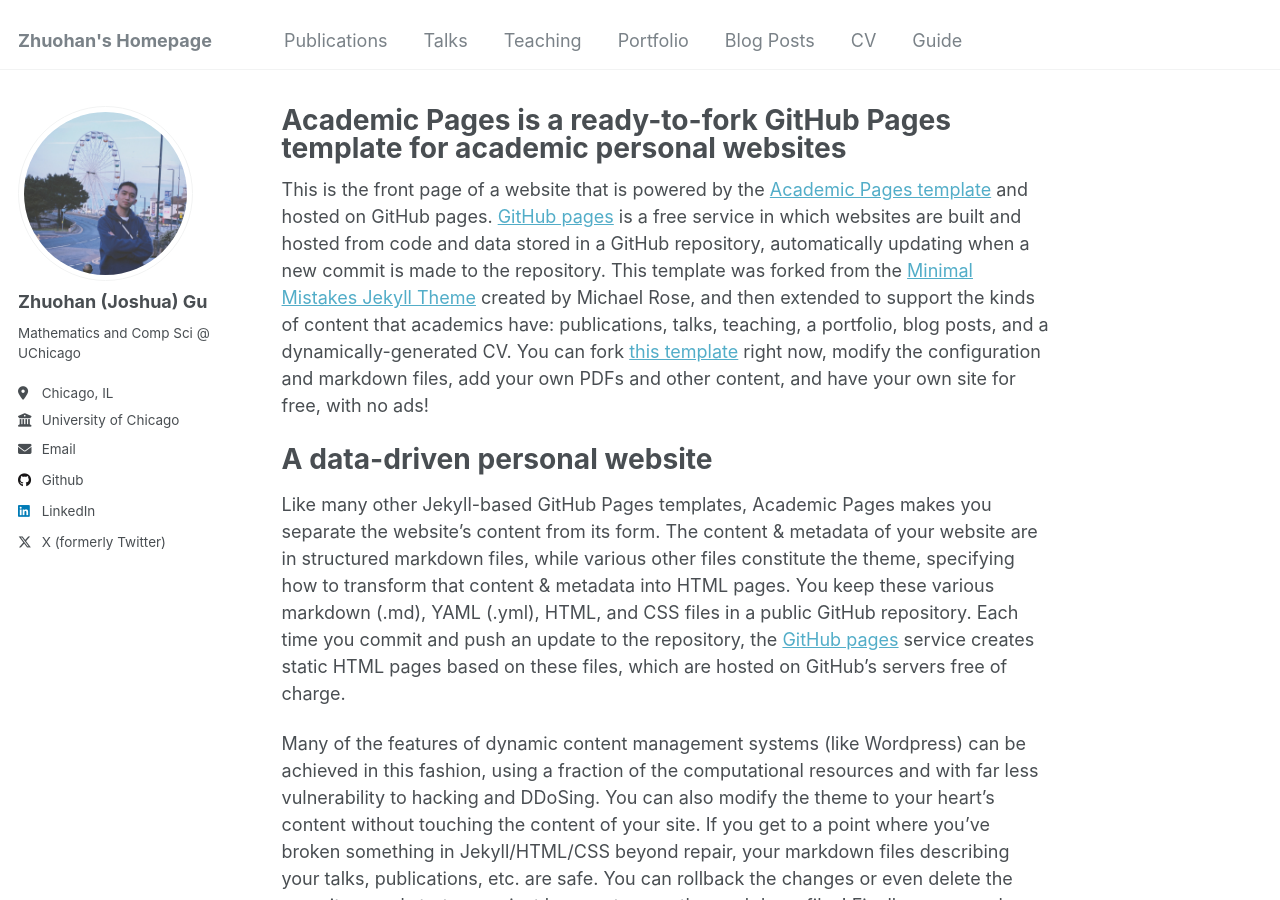
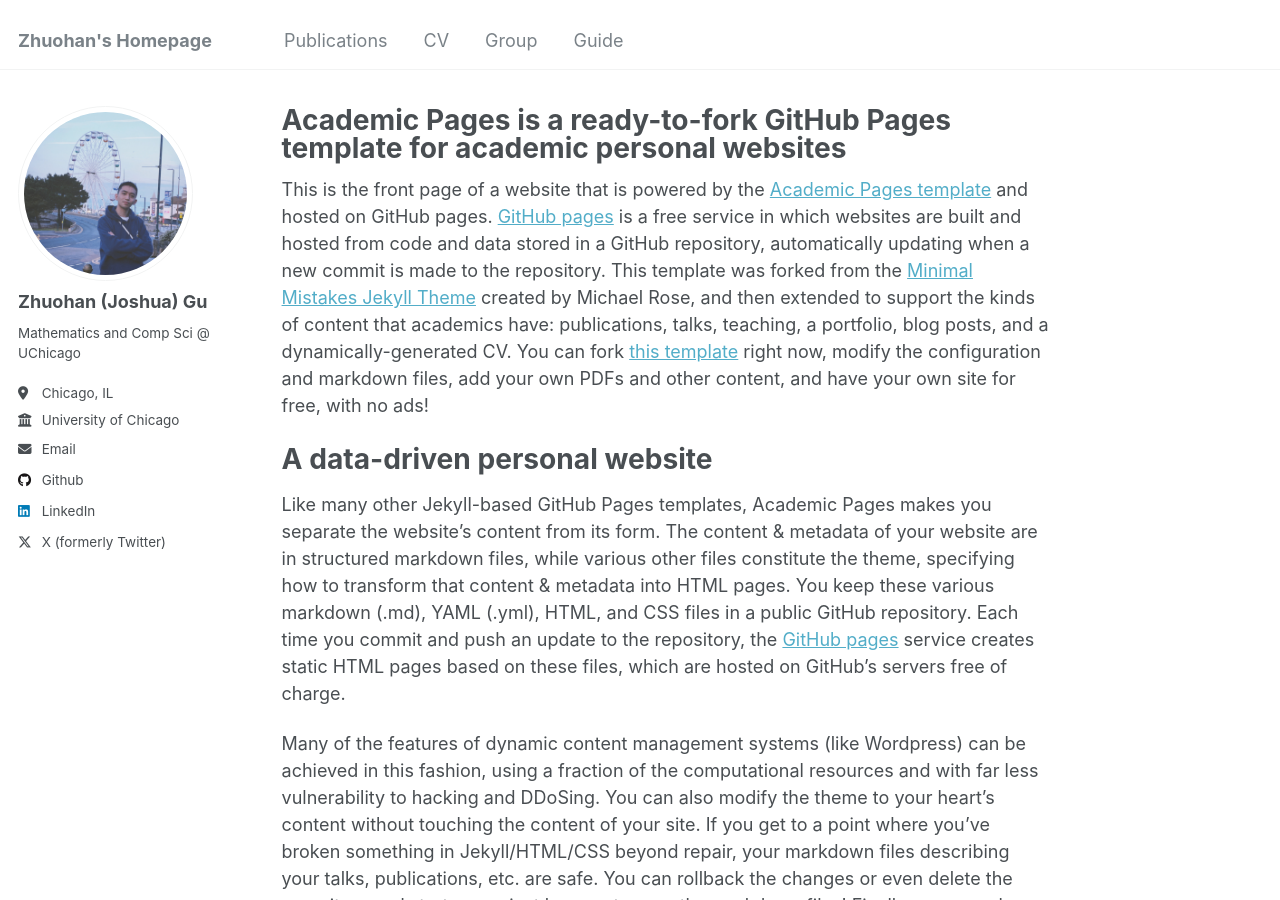
Before and after one commit to zhuohangu/zhuohangu.github.io, a Jekyll site: the page built from _pages/about.md, in a window 1280 px wide and 900 px high. Built offline with Jekyll 4.4.1, drawn with Linux system fonts in a browser that asks for light colours; part of the change alters nothing that is shown.

Commit message:
update navigation bar

```diff
--- a/_config.yml
+++ b/_config.yml
@@ -84,7 +84,7 @@ publication_category:
     title: 'Conference Papers'
 
 # Site Settings
-teaser                   :  # filename of teaser fallback teaser image placed in /images/, .e.g. "500x300.png"
+teaser                   : "profile_1.png" # filename of teaser fallback teaser image placed in /images/, .e.g. "500x300.png"
 breadcrumbs              : false # true, false (default)
 words_per_minute         : 160
 future                   : true
--- a/_data/navigation.yml
+++ b/_data/navigation.yml
@@ -8,20 +8,23 @@ main:
   - title: "Publications"
     url: /publications/
 
-  - title: "Talks"
-    url: /talks/
-
-  - title: "Teaching"
-    url: /teaching/
-
-  - title: "Portfolio"
-    url: /portfolio/
-
-  - title: "Blog Posts"
-    url: /year-archive/
+  # - title: "Talks"
+  #   url: /talks/
 
   - title: "CV"
     url: /cv/
 
+  - title: "Group"
+    url: /group/
+
+  # - title: "Teaching"
+  #   url: /teaching/
+
+  # - title: "Portfolio"
+  #   url: /portfolio/
+
+  # - title: "Blog Posts"
+  #   url: /year-archive/
+
   - title: "Guide"
     url: /markdown/
```
